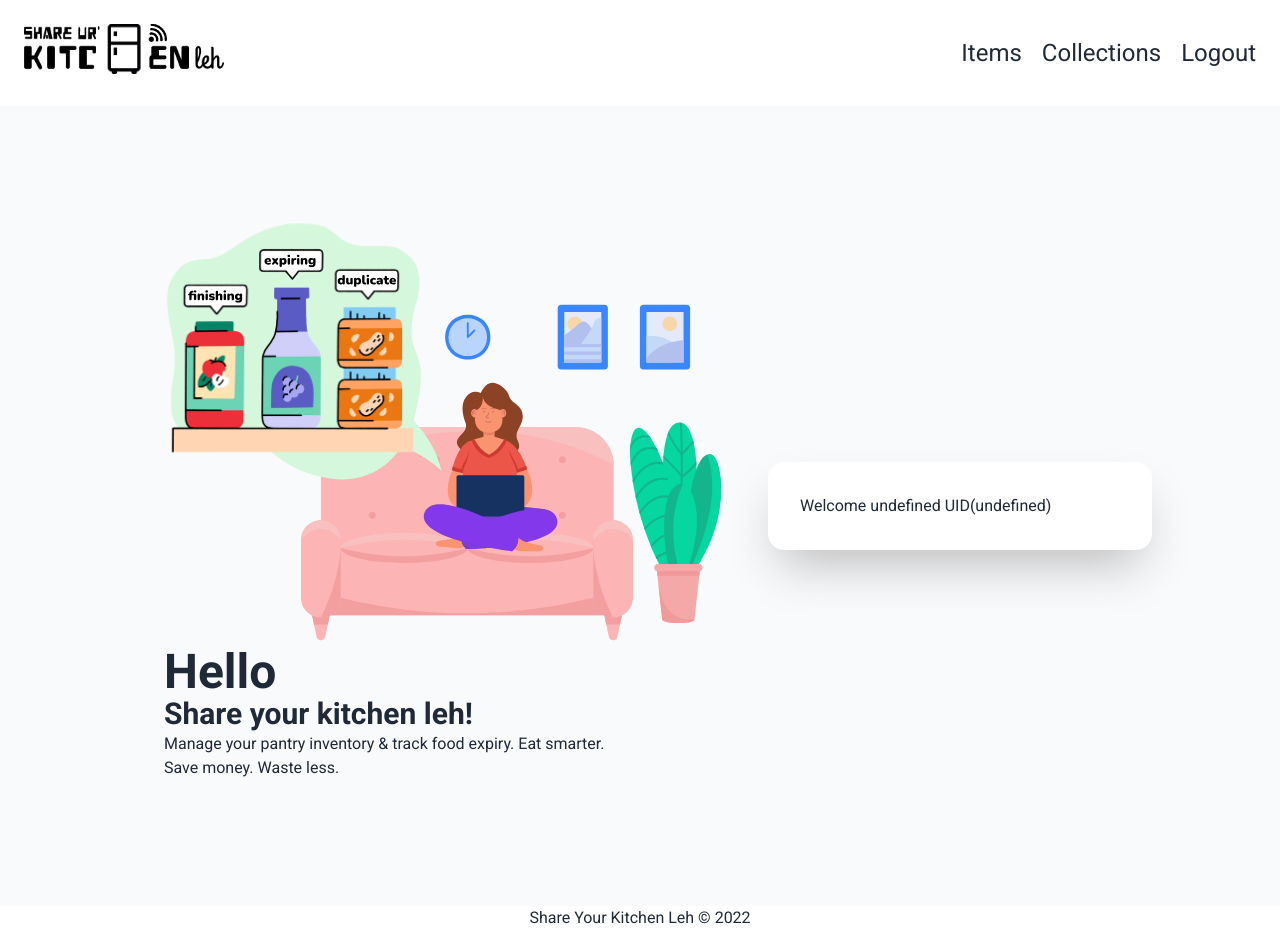
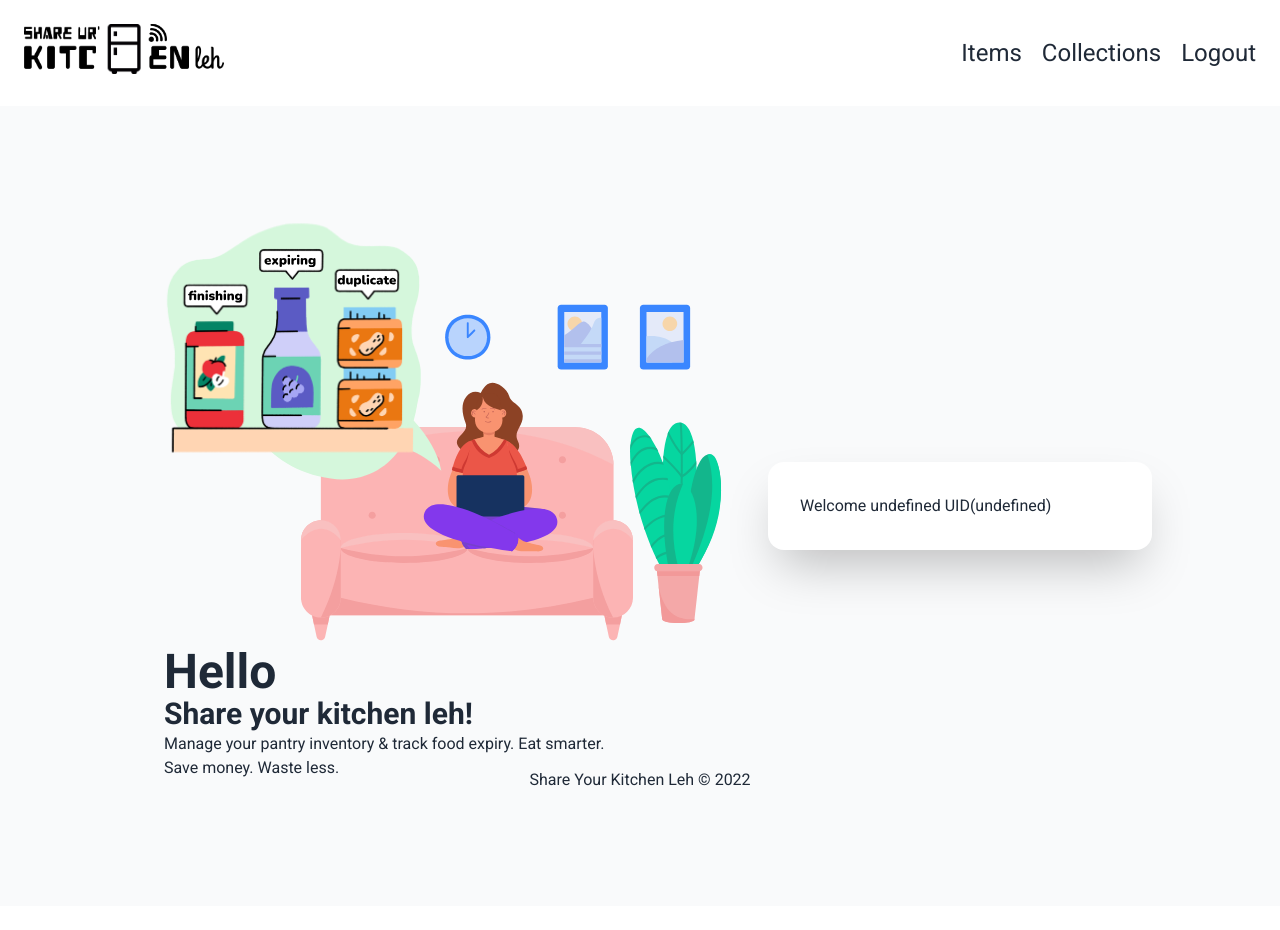
Before and after one commit to siangyin/ga-p3-frontend, a React (Create React App) app: page / in a window 1280 px wide. After the commit the page ends 906 px from the top, so only its background shows below. Built offline with nearby package versions, Linux system fonts and the light colour scheme; no server answers.

Commit message:
✅ updated footer fixed position bottom

```diff
--- a/src/components/Footer.jsx
+++ b/src/components/Footer.jsx
@@ -1,8 +1,7 @@
-export default function Footer()
-{
-    return(
-        <div className="text-center">
-            Share Your Kitchen Leh © 2022
-        </div>
-    );
+export default function Footer() {
+	return (
+		<div className="text-center absolute inset-x-0 bottom-0 m-2">
+			Share Your Kitchen Leh © 2022
+		</div>
+	);
 }
```
